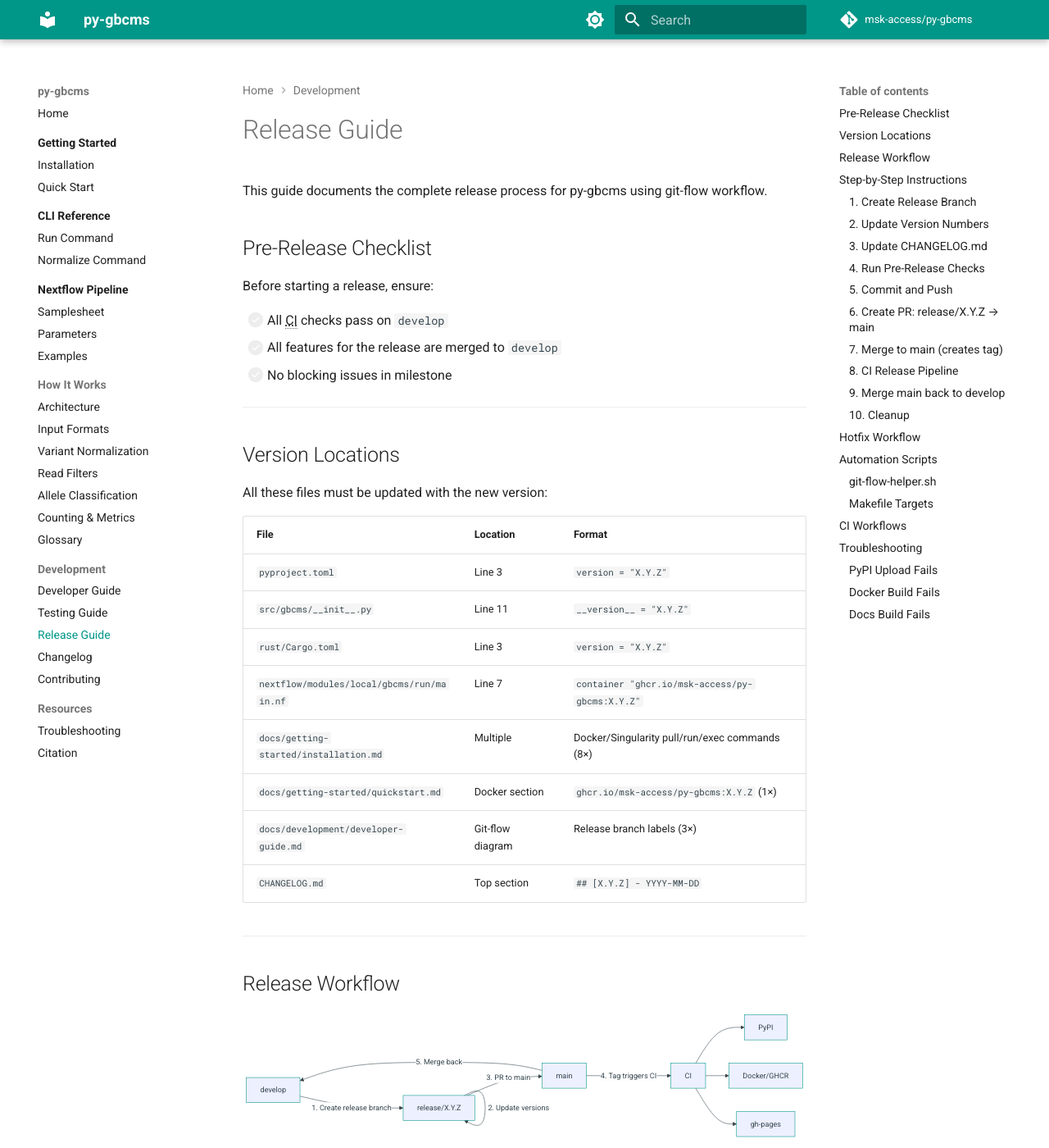
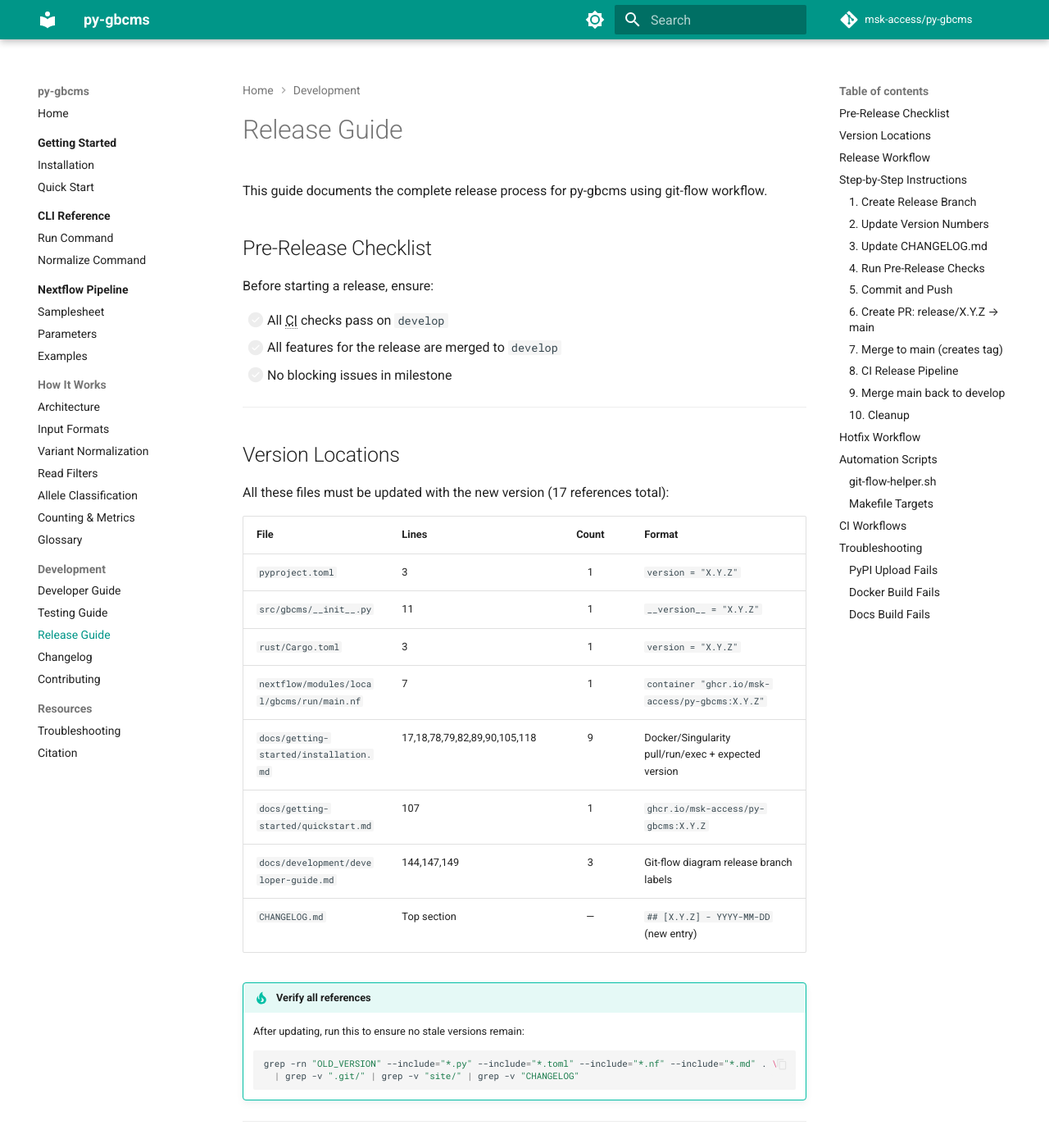
Before and after one commit to msk-access/py-gbcms, an MkDocs documentation site: the page built from docs/development/release-guide.md, in a window 1280 px wide and 1400 px high. Shown: the whole window at 82% size. Built offline with MkDocs 1.6.1 and Material for MkDocs 9.7.7, drawn with Linux system fonts in a browser that asks for light colours; comment, search, counter and statistics services are not loaded; the version menu is left out.

Commit message:
docs: update release-guide.md version locations with exact line numbers and verification command

````diff
--- a/docs/development/release-guide.md
+++ b/docs/development/release-guide.md
@@ -14,18 +14,25 @@ Before starting a release, ensure:
 
 ## Version Locations
 
-All these files must be updated with the new version:
+All these files must be updated with the new version (17 references total):
 
-| File | Location | Format |
-|:-----|:---------|:-------|
-| `pyproject.toml` | Line 3 | `version = "X.Y.Z"` |
-| `src/gbcms/__init__.py` | Line 11 | `__version__ = "X.Y.Z"` |
-| `rust/Cargo.toml` | Line 3 | `version = "X.Y.Z"` |
-| `nextflow/modules/local/gbcms/run/main.nf` | Line 7 | `container "ghcr.io/msk-access/py-gbcms:X.Y.Z"` |
-| `docs/getting-started/installation.md` | Multiple | Docker/Singularity pull/run/exec commands (8×) |
-| `docs/getting-started/quickstart.md` | Docker section | `ghcr.io/msk-access/py-gbcms:X.Y.Z` (1×) |
-| `docs/development/developer-guide.md` | Git-flow diagram | Release branch labels (3×) |
-| `CHANGELOG.md` | Top section | `## [X.Y.Z] - YYYY-MM-DD` |
+| File | Lines | Count | Format |
+|:-----|:------|:-----:|:-------|
+| `pyproject.toml` | 3 | 1 | `version = "X.Y.Z"` |
+| `src/gbcms/__init__.py` | 11 | 1 | `__version__ = "X.Y.Z"` |
+| `rust/Cargo.toml` | 3 | 1 | `version = "X.Y.Z"` |
+| `nextflow/modules/local/gbcms/run/main.nf` | 7 | 1 | `container "ghcr.io/msk-access/py-gbcms:X.Y.Z"` |
+| `docs/getting-started/installation.md` | 17,18,78,79,82,89,90,105,118 | 9 | Docker/Singularity pull/run/exec + expected version |
+| `docs/getting-started/quickstart.md` | 107 | 1 | `ghcr.io/msk-access/py-gbcms:X.Y.Z` |
+| `docs/development/developer-guide.md` | 144,147,149 | 3 | Git-flow diagram release branch labels |
+| `CHANGELOG.md` | Top section | — | `## [X.Y.Z] - YYYY-MM-DD` (new entry) |
+
+!!! tip "Verify all references"
+    After updating, run this to ensure no stale versions remain:
+    ```bash
+    grep -rn "OLD_VERSION" --include="*.py" --include="*.toml" --include="*.nf" --include="*.md" . \
+      | grep -v ".git/" | grep -v "site/" | grep -v "CHANGELOG"
+    ```
 
 ---
 
````
